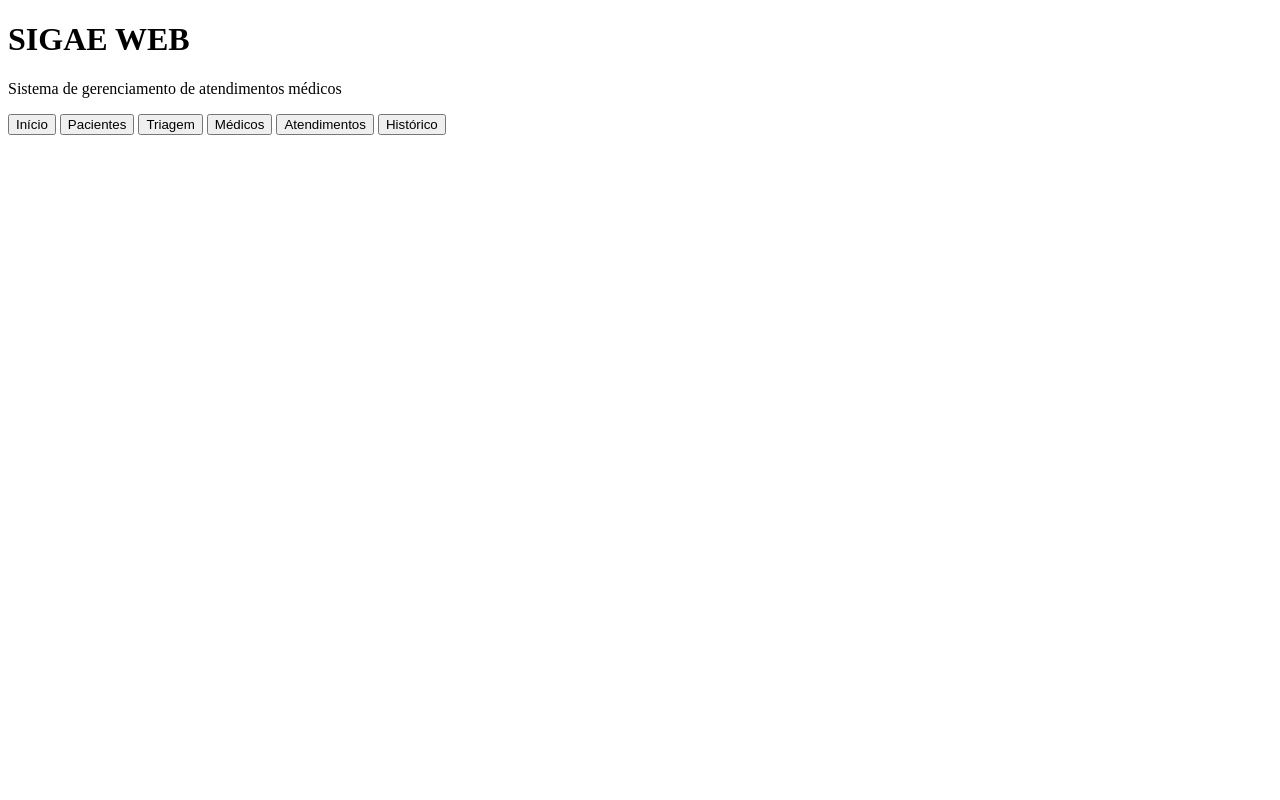
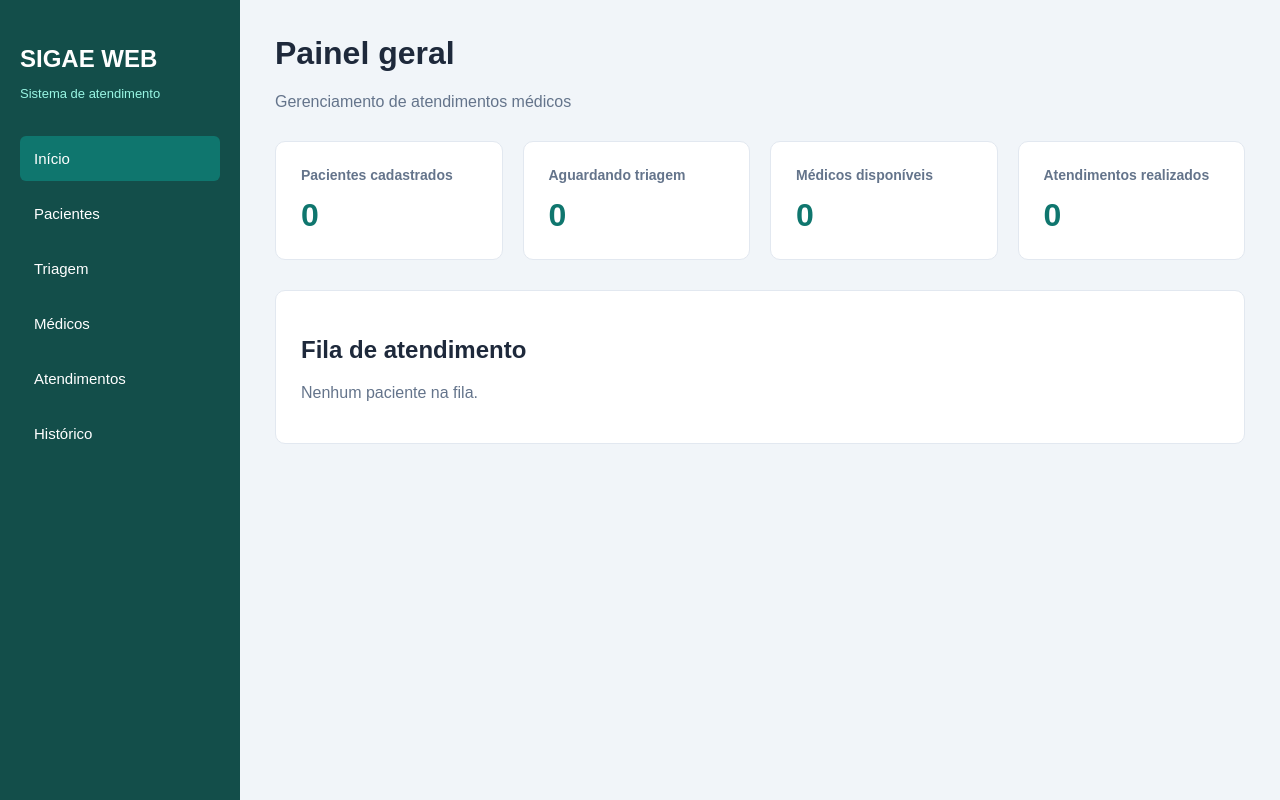
Before and after one commit to predro1/sigae-web, a Flask app: page / in a window 1280 px wide. Run offline with Flask 3, Linux system fonts and the light colour scheme.

Commit message:
feat: implementa dashboard e menu lateral

```diff
--- a/static/style.css
+++ b/static/style.css
@@ -0,0 +1,126 @@
+* {
+    box-sizing: border-box;
+}
+
+body {
+    margin: 0;
+    font-family: Arial, sans-serif;
+    background-color: #f1f5f9;
+    color: #1e293b;
+    display: flex;
+    min-height: 100vh;
+}
+
+/* Menu lateral */
+
+.sidebar {
+    width: 240px;
+    background-color: #134e4a;
+    color: white;
+    padding: 25px 20px;
+    flex-shrink: 0;
+}
+
+.sidebar h2 {
+    margin-bottom: 5px;
+}
+
+.sidebar p {
+    color: #99f6e4;
+    font-size: 13px;
+}
+
+nav {
+    display: flex;
+    flex-direction: column;
+    gap: 10px;
+    margin-top: 35px;
+}
+
+nav button {
+    background: transparent;
+    border: none;
+    color: white;
+    text-align: left;
+    padding: 14px;
+    border-radius: 6px;
+    cursor: pointer;
+    font-size: 15px;
+}
+
+nav button:hover,
+nav button.ativo {
+    background-color: #0f766e;
+}
+
+/* Conteúdo principal */
+
+.conteudo {
+    flex: 1;
+    padding: 35px;
+    min-width: 0;
+}
+
+header h1 {
+    margin-top: 0;
+}
+
+header p {
+    color: #64748b;
+}
+
+/* Indicadores */
+
+.indicadores {
+    display: grid;
+    grid-template-columns: repeat(auto-fit, minmax(180px, 1fr));
+    gap: 20px;
+    margin-top: 30px;
+}
+
+.card {
+    background-color: white;
+    padding: 25px;
+    border-radius: 10px;
+    border: 1px solid #e2e8f0;
+}
+
+.card h3 {
+    font-size: 14px;
+    color: #64748b;
+    margin-top: 0;
+}
+
+.card span {
+    font-size: 32px;
+    font-weight: bold;
+    color: #0f766e;
+}
+
+/* Fila de atendimento */
+
+.painel {
+    background-color: white;
+    margin-top: 30px;
+    padding: 25px;
+    border-radius: 10px;
+    border: 1px solid #e2e8f0;
+}
+
+.painel p {
+    color: #64748b;
+}
+
+@media (max-width: 650px) {
+    body {
+        flex-direction: column;
+    }
+
+    .sidebar {
+        width: 100%;
+    }
+
+    .conteudo {
+        padding: 20px;
+    }
+}
--- a/templates/index.html
+++ b/templates/index.html
@@ -4,18 +4,61 @@
     <meta charset="UTF-8">
     <meta name="viewport" content="width=device-width, initial-scale=1.0">
     <title>SIGAE WEB</title>
+    <link rel="stylesheet" href="{{ url_for('static', filename='style.css') }}">
 </head>
 <body>
-    <h1>SIGAE WEB</h1>
-    <p>Sistema de gerenciamento de atendimentos médicos</p>
+
+    <aside class="sidebar">
+        <h2>SIGAE WEB</h2>
+        <p>Sistema de atendimento</p>
 
         <nav>
-        <button>Início</button>
+            <button class="ativo">Início</button>
             <button>Pacientes</button>
             <button>Triagem</button>
             <button>Médicos</button>
             <button>Atendimentos</button>
             <button>Histórico</button>
         </nav>
+    </aside>
+
+    <main class="conteudo">
+
+        <header>
+            <h1>Painel geral</h1>
+            <p>Gerenciamento de atendimentos médicos</p>
+        </header>
+
+        <section class="indicadores">
+
+            <div class="card">
+                <h3>Pacientes cadastrados</h3>
+                <span>0</span>
+            </div>
+
+            <div class="card">
+                <h3>Aguardando triagem</h3>
+                <span>0</span>
+            </div>
+
+            <div class="card">
+                <h3>Médicos disponíveis</h3>
+                <span>0</span>
+            </div>
+
+            <div class="card">
+                <h3>Atendimentos realizados</h3>
+                <span>0</span>
+            </div>
+
+        </section>
+
+        <section class="painel">
+            <h2>Fila de atendimento</h2>
+            <p>Nenhum paciente na fila.</p>
+        </section>
+
+    </main>
+
 </body>
 </html>
```
Lines whose indentation alone changed are shown as unchanged.
